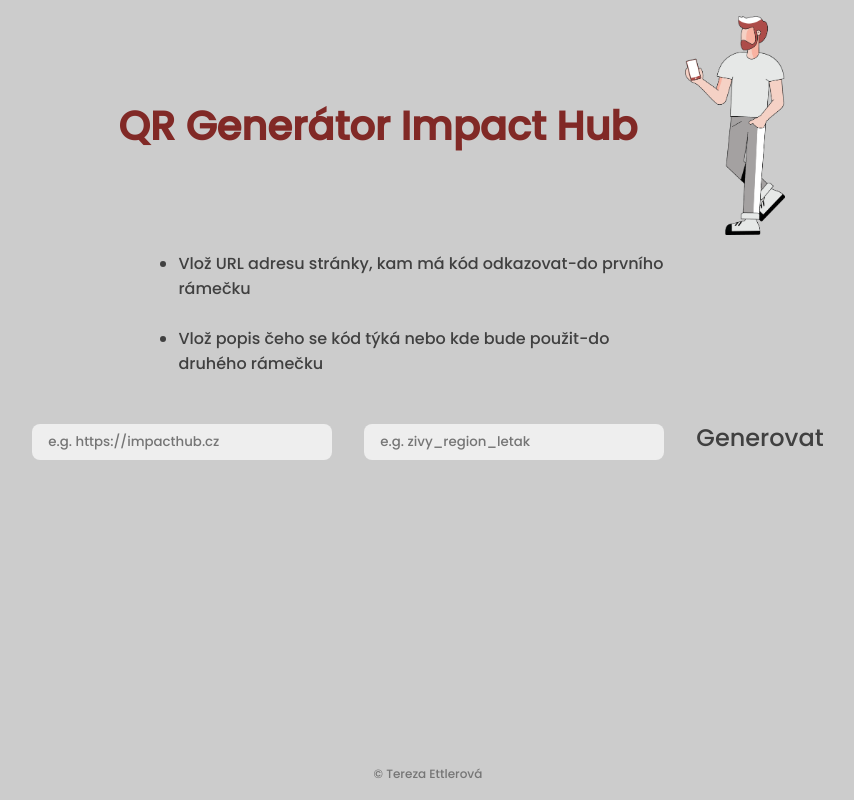
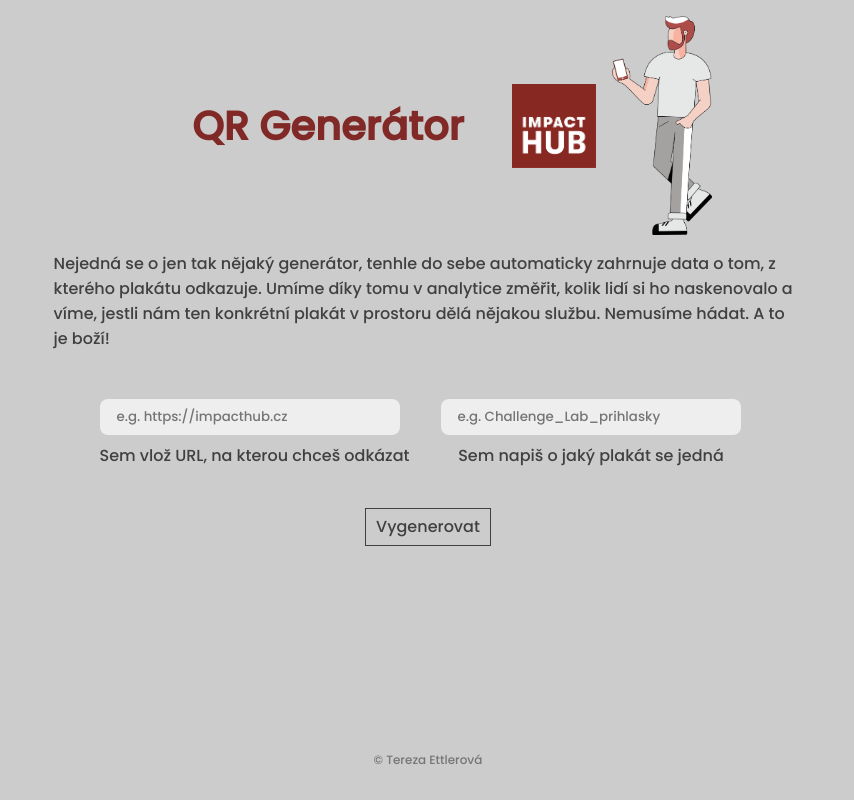
Before and after one commit to EttTer/QR-ImpactHub, a React (Vite) app: page / in a window 1280 px wide. Shown: the whole page, without its empty margins (212-1066 px from the left). Built offline with nearby package versions, Linux system fonts and the light colour scheme.

Commit message:
Changes of content

```diff
--- a/src/App.jsx
+++ b/src/App.jsx
@@ -2,6 +2,7 @@
 import QRCode from 'qrcode';
 import { useState } from 'react';
 import picture from "./assets/IH-ilustrace_05.png";
+import picture1 from "./assets/Logo IH ČR red (1).png"
 
 
 function App() {
@@ -48,27 +49,42 @@
 	<>
     <div className="app">
       <div className='Hero'>
-        <h1>QR Generátor Impact Hub</h1>
+        <h1>QR Generátor</h1>
+        <img className='logo' src={picture1} />
         <img className='ilustrace' src={picture} />
       </div>
 	  <ul className='list'>
-		<li>Vlož URL adresu stránky, kam má kód odkazovat-do prvního rámečku</li><br></br>
-		<li>Vlož popis čeho se kód týká nebo kde bude použit-do druhého rámečku</li>
+		Nejedná se o jen tak nějaký generátor, tenhle do sebe automaticky zahrnuje data o tom,
+    z kterého plakátu odkazuje. Umíme díky tomu v analytice změřit, kolik lidí si ho naskenovalo a víme, jestli nám ten konkrétní plakát v prostoru dělá nějakou službu. Nemusíme hádat. A to je boží!
 	  </ul>
+    <div className='inputs'>
+
+    <div className='input1'>
+
       <input
         type="text"
         placeholder="e.g. https://impacthub.cz"
         value={url}
+        id="input1"
         onChange={e => setUrl(e.target.value)}
       />
+     <p for="input1" className='description'>Sem vlož URL, na kterou chceš odkázat</p>
+    </div>
+<div className='input2'>
       <input
         type="text"
-        placeholder="e.g. zivy_region_letak"
+        placeholder="e.g. Challenge_Lab_prihlasky"
         value={campaign}
+        id="input2"
         onChange={e => setCampaign(e.target.value)}
       />
+      <p for="input2" className='description'>Sem napiš o jaký plakát se jedná</p>
+
+</div>
+</div>
      {error && <p className="error">{error}</p>}
-      <button onClick={GenerateQRCode}>Generovat</button>
+
+      <button onClick={GenerateQRCode}>Vygenerovat</button>
       {qr && (
         <>
           <img className='App_img' src={qr} />
--- a/src/index.css
+++ b/src/index.css
@@ -40,17 +40,17 @@
   }
 }
 
-button,
-a {
+button, a {
   appearance: none;
   outline: none;
   border: none;
   background: none;
   color: #404040;
-  font-size: 1.5rem;
+  font-size: 1rem;
   line-height: 1;
   text-decoration: none;
   cursor: pointer;
+  margin: 1.5rem auto;
 }
 
 @media screen and (max-width: 900px) {
@@ -62,8 +62,8 @@
 .App_img {
   display: block;
   width: 100%;
-  max-width: 300px;
-  margin: 3rem auto 2rem auto;
+  max-width: 200px;
+  margin: 0 auto 0 auto;
 }
 
 .ilustrace {
@@ -85,7 +85,7 @@
 }
 
 .list {
-  width: 40%;
+  width: 60%;
   margin: 1rem auto;
   text-align: start;
   color: #404040;
@@ -99,15 +99,61 @@
 
 .download {
   padding-bottom: 2rem;
-  padding-top: 1rem;
+  padding-top: 0.20rem;
+  cursor: pointer;
+
 }
 
 footer a {
   position: fixed;
   left: 0;
-  bottom: 20px;
+  bottom: 10px;
   width: 100%;
   background-color: #cccccc;
   color: #4040409e;
   font-size: 12px;
 }
+
+
+.logo {
+  max-width: 100px;
+  max-height:100px;
+  padding-right: 1rem;
+}
+.description {
+  color: #404040;
+  margin: 0.5rem 2rem 1rem 0.5rem;
+
+}
+
+button {
+ border: 1px solid #404040;
+ padding: 10px;
+
+}
+button:hover{
+  background-color: #404040;
+  color: #cccccc;
+}
+
+.input1 .input2{
+  width: 100%;
+}
+
+
+
+.inputs{
+  display: flex
+  ;
+  justify-content: center;
+
+}
+@media screen and (max-width: 900px) {
+  .inputs { display: block ;
+
+
+  }
+  .description {
+    margin-top: 0
+  }
+}
```
Also changed, not shown: src/assets/Logo IH ČR red (1).png (added).
